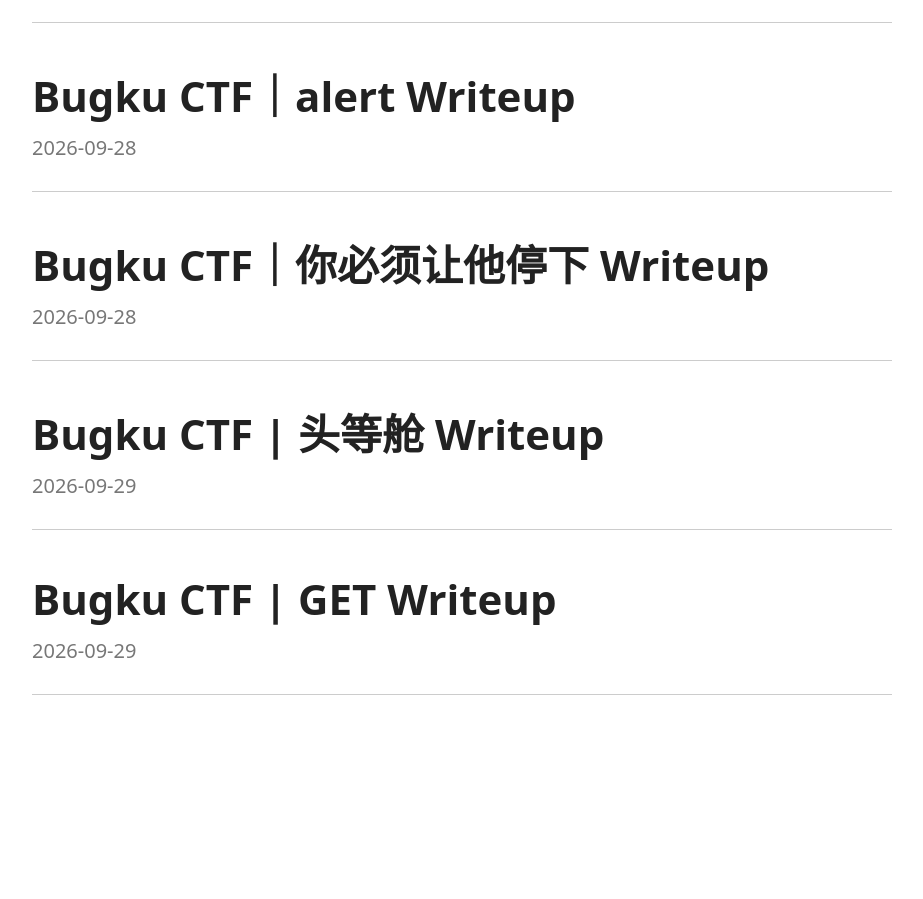
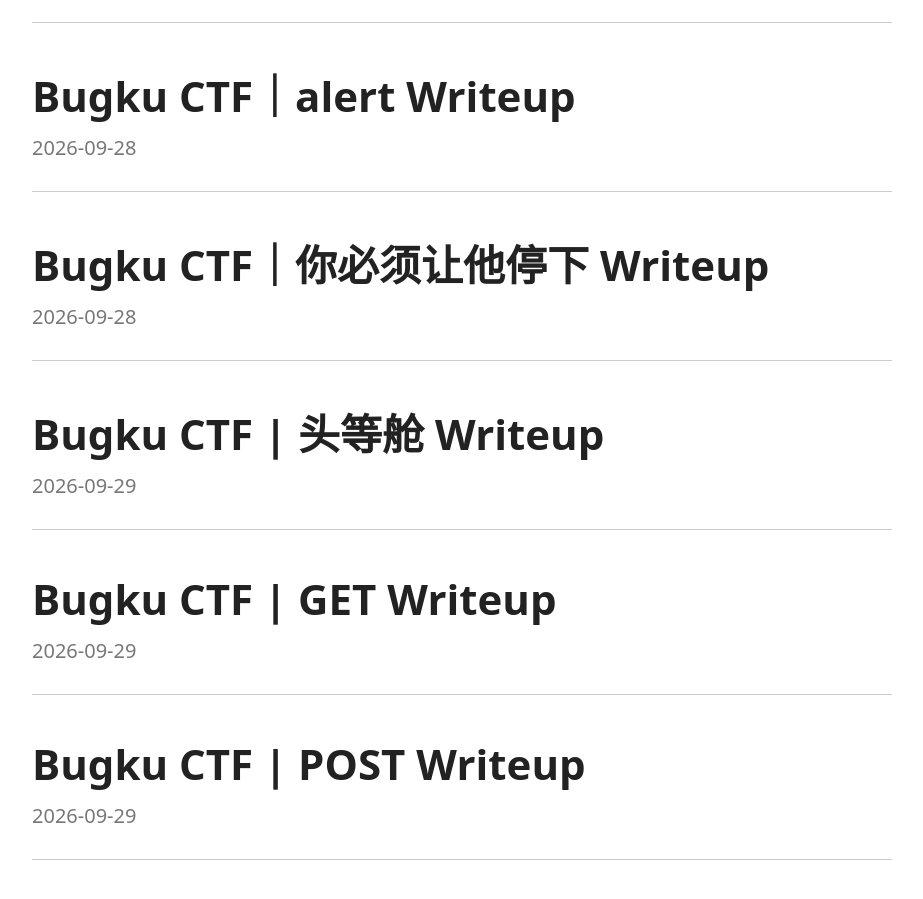
Before and after one commit to xiadie174/xiadie-s-, a Jekyll site: the page index.html, which Jekyll copies as it is, in a window 1280 px wide and 900 px high, scrolled down 847 px. Shown: the whole window, without its empty margins (178-1101 px from the left). Built offline with Jekyll 4.4.1, drawn with Linux system fonts in a browser that asks for light colours; before the commit the page ends 1582 px from its top, so only the background shows below that.

Commit message:
Add new post item for Bugku CTF POST Writeup

```diff
--- a/index.html
+++ b/index.html
@@ -67,6 +67,10 @@
     <a class="post-title" href="posts/post7.html">Bugku CTF | GET Writeup</a >
     <div class="post-date">2026-09-29</div>
 </div>
+        <div class="post-item">
+    <a class="post-title" href="posts/post8.html">Bugku CTF | POST Writeup</a >
+    <div class="post-date">2026-09-29</div>
+</div>
     </div>
 </body>
 </html>
```
